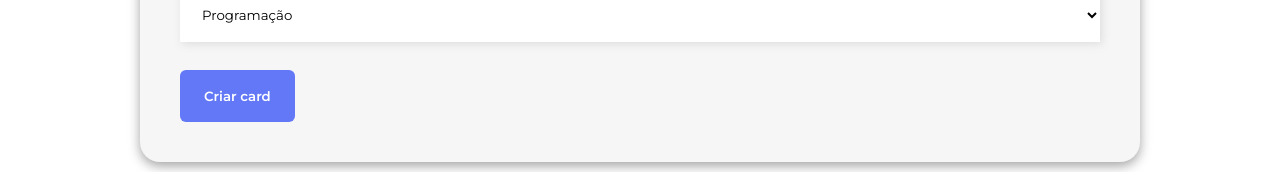
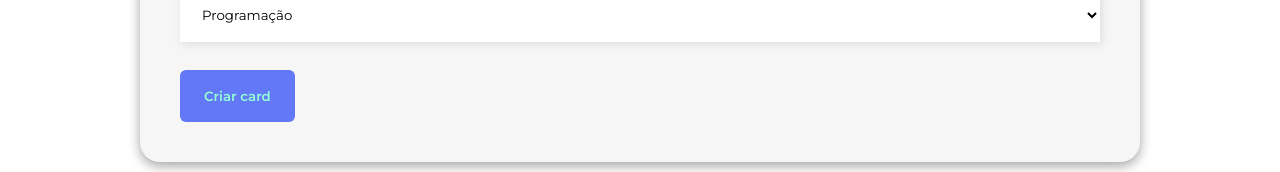
Before and after one commit to Lucas-Almeida-SD/Alura-Organo, a React (Create React App) app: page / in a window 1280 px wide. In both pictures the pointer is over the button "Criar card". Shown: the part 1019-1191 px from the top of the page. Built offline with nearby package versions, Linux system fonts and the light colour scheme.

Commit message:
style: Adiconada estilização no "hover" do botão do formulário

```diff
--- a/src/components/Button/style.scss
+++ b/src/components/Button/style.scss
@@ -6,4 +6,8 @@
   background-color: var(--color-purple-1);
   border: none;
   cursor: pointer;
+
+  &:hover {
+    color: var(--color-secondary);
+  }
 }
```
